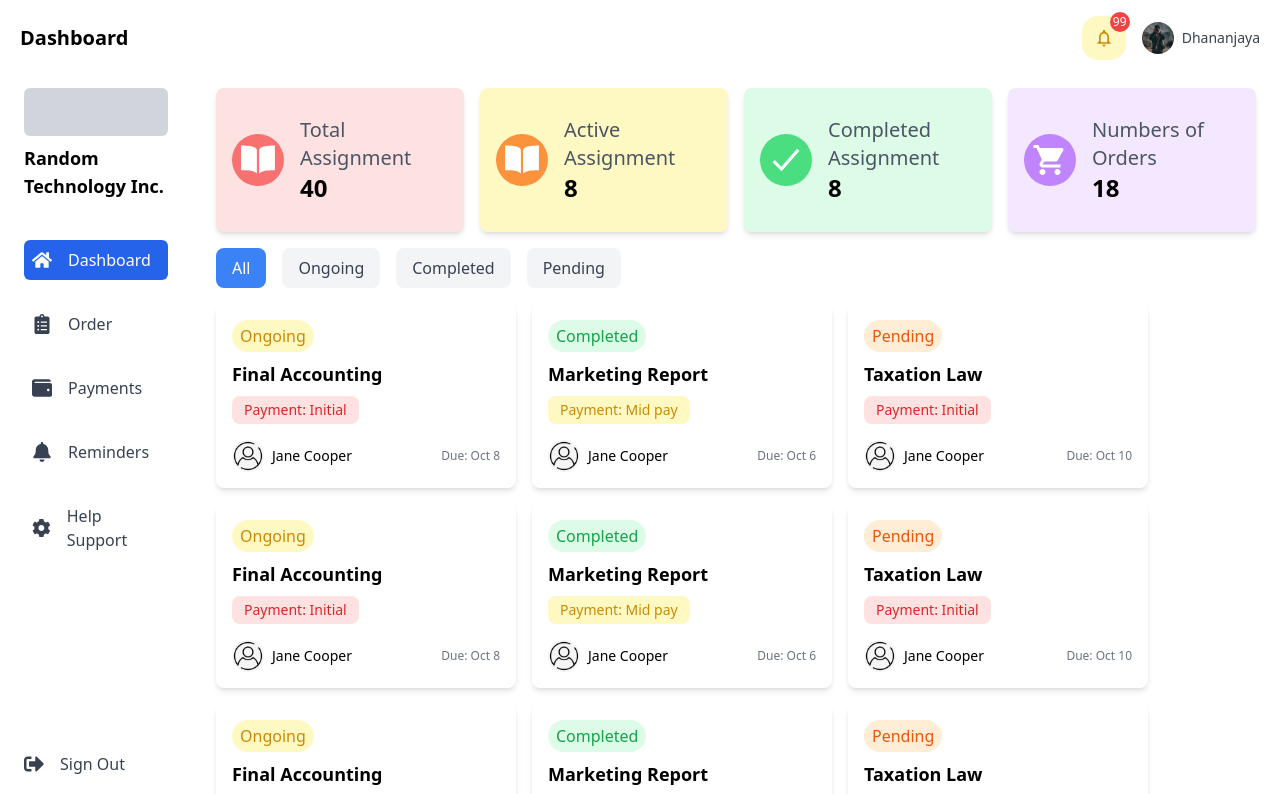
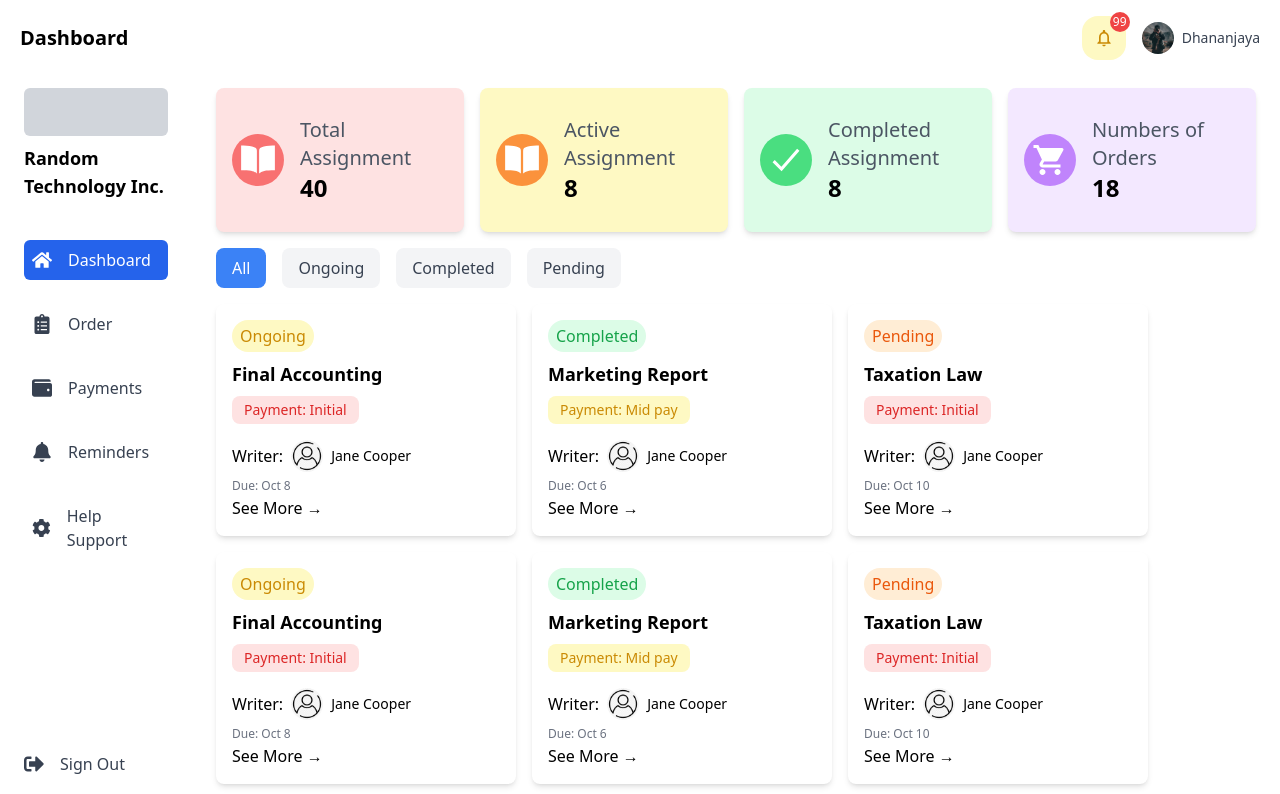
Before and after one commit to MilanPokharel1/AssignmentNepal, a React (Vite) app: page /client-dashboard in a window 1280 px wide. Shown: the top 794 px of the page. Built offline with nearby package versions, Linux system fonts and the light colour scheme.

Commit message:
sachet123

```diff
--- a/src/screens/client/Dashboard/components/AssignmentCard.jsx
+++ b/src/screens/client/Dashboard/components/AssignmentCard.jsx
@@ -31,8 +31,9 @@ const AssignmentCard = ({ status, title, payment, dueDate, writer }) => {
       </div>
 
       {/* Writer and Due Date Section */}
-      <div className="mt-4 flex justify-between items-center">
+      <div className="mt-4">
         <div className="flex items-center space-x-2">
+          <span>Writer:</span>
           <img
             src={writer.avatar}
             alt="Writer"
@@ -41,6 +42,8 @@ const AssignmentCard = ({ status, title, payment, dueDate, writer }) => {
           <span className="text-sm font-medium">{writer.name}</span>
         </div>
         <span className="text-xs text-gray-500">Due: {dueDate}</span>
+        <br/>
+        <span className="hover:text-blue-700 cursor-pointer">See More →</span>
       </div>
     </div>
   );
```
